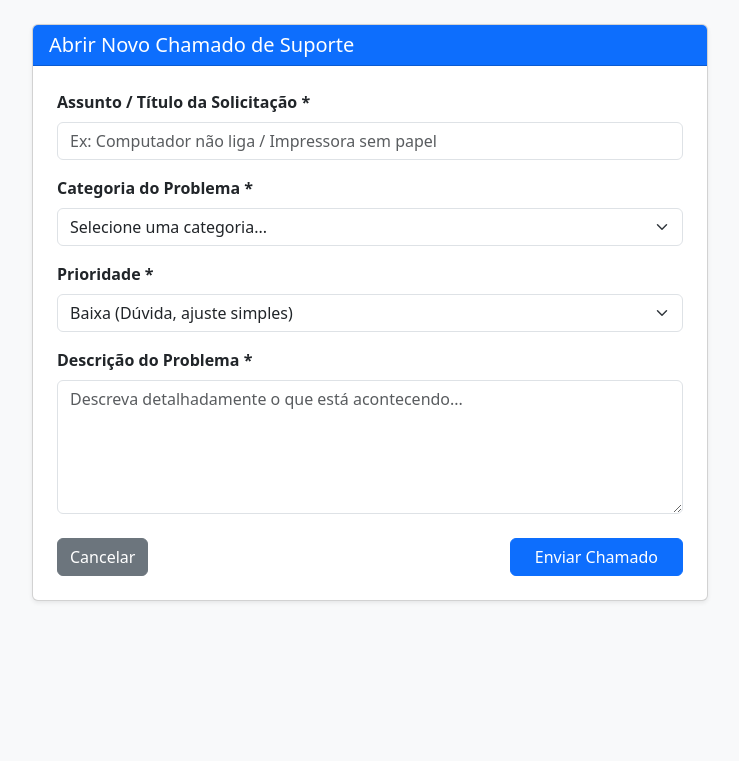
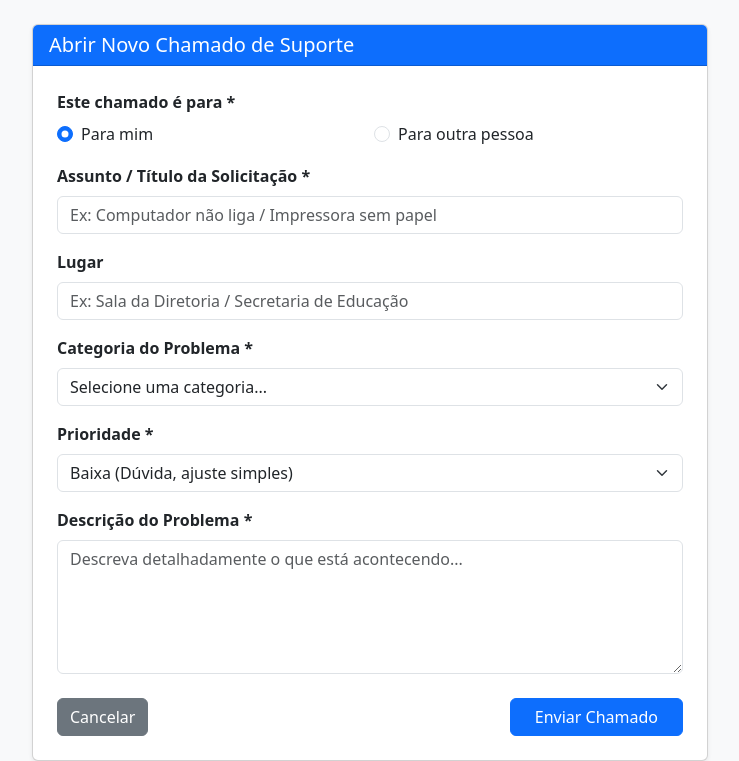
Before and after one commit to AntonioVinicius10/helpdesk_prefeitura, a PHP site: page /usuario/abrir_chamado.php in a window 1280 px wide. Shown: the part 56-817 px from the top of the page, without its empty margins (270-1009 px from the left). Before the commit the page ends 658 px from the top, so only its background shows below. Run offline with PHP 8.4, Linux system fonts and the light colour scheme; a user stored in the database is signed in; data comes from the database, SQL or seed files in the repository.

Commit message:
Modificação no suporte, usuario

```diff
--- a/usuario/abrir_chamado.php
+++ b/usuario/abrir_chamado.php
@@ -21,31 +21,58 @@ try {
 
 // 3. PROCESSAR O ENVIO DO FORMULÁRIO DE CHAMADO
 if ($_SERVER['REQUEST_METHOD'] === 'POST') {
-    $titulo       = trim($_POST['titulo'] ?? '');
-    $categoria_id = $_POST['categoria_id'] ?? '';
-    $prioridade   = $_POST['prioridade'] ?? 'baixa';
-    $descricao    = trim($_POST['descricao'] ?? '');
-    $usuario_id   = $_SESSION['usuario_id'];
+    $titulo               = trim($_POST['titulo'] ?? '');
+    $categoria_id         = $_POST['categoria_id'] ?? '';
+    $prioridade           = $_POST['prioridade'] ?? 'baixa';
+    $descricao            = trim($_POST['descricao'] ?? '');
+    $tipoSolicitante      = $_POST['tipo_solicitante'] ?? 'eu';
+    $usuarioSolicitanteTexto = trim($_POST['usuario_solicitante_texto'] ?? '');
+    $lugar                = trim($_POST['local'] ?? '');
+    $usuario_id           = (int) $_SESSION['usuario_id'];
+    $usuario_chamado_id   = $usuario_id;
+    $outroUsuario = null;
 
     if (empty($titulo) || empty($categoria_id) || empty($descricao)) {
         $mensagemErro = "Por favor, preencha todos os campos obrigatórios (*).";
-    } else {
+    } elseif ($tipoSolicitante === 'outro') {
+        if (empty($usuarioSolicitanteTexto)) {
+            $mensagemErro = "Digite o nome da pessoa para quem o chamado será aberto.";
+        } else {
+            $outroUsuario = $usuarioSolicitanteTexto;
+            $usuario_chamado_id = $usuario_id;
+        }
+    }
+
+    if (empty($mensagemErro)) {
         try {
+            // Garante que as colunas existam na tabela chamados
+            $verificaColunaOutro = $pdo->query("SHOW COLUMNS FROM chamados LIKE 'outro_usuario'");
+            if ($verificaColunaOutro->rowCount() === 0) {
+                $pdo->exec("ALTER TABLE chamados ADD COLUMN outro_usuario VARCHAR(255) DEFAULT NULL");
+            }
+
+            $verificaColunaLugar = $pdo->query("SHOW COLUMNS FROM chamados LIKE 'lugar'");
+            if ($verificaColunaLugar->rowCount() === 0) {
+                $pdo->exec("ALTER TABLE chamados ADD COLUMN lugar VARCHAR(255) DEFAULT NULL");
+            }
+
             // Gerar protocolo único (AnoMêsDia-NúmeroAleatório)
             $protocolo = date('Ymd') . '-' . rand(1000, 9999);
 
             // Insere o novo chamado incluindo o protocolo gerado
-            $sql = "INSERT INTO chamados (protocolo, usuario_id, categoria_id, titulo, descricao, prioridade, status, criado_em)
-                    VALUES (:protocolo, :usuario_id, :categoria_id, :titulo, :descricao, :prioridade, 'novo', NOW())";
+            $sql = "INSERT INTO chamados (protocolo, usuario_id, categoria_id, titulo, descricao, prioridade, outro_usuario, lugar, status, criado_em)
+                    VALUES (:protocolo, :usuario_id, :categoria_id, :titulo, :descricao, :prioridade, :outro_usuario, :lugar, 'novo', NOW())";
 
             $stmt = $pdo->prepare($sql);
             $stmt->execute([
-                'protocolo'    => $protocolo,
-                'usuario_id'   => $usuario_id,
-                'categoria_id' => $categoria_id,
-                'titulo'       => $titulo,
-                'descricao'    => $descricao,
-                'prioridade'   => $prioridade
+                'protocolo'     => $protocolo,
+                'usuario_id'    => $usuario_chamado_id,
+                'categoria_id'  => $categoria_id,
+                'titulo'        => $titulo,
+                'descricao'     => $descricao,
+                'prioridade'    => $prioridade,
+                'outro_usuario' => $outroUsuario,
+                'lugar'         => $lugar
             ]);
 
             $mensagemSucesso = "Chamado aberto com sucesso! Protocolo: " . $protocolo;
@@ -100,9 +127,40 @@ if ($_SERVER['REQUEST_METHOD'] === 'POST') {
                 <form action="abrir_chamado.php" method="POST">
 
                     <div class="mb-3">
+                        <label class="form-label fw-bold">Este chamado é para *</label>
+                        <div class="row g-2">
+                            <div class="col-md-6">
+                                <div class="form-check">
+                                    <input class="form-check-input" type="radio" name="tipo_solicitante" id="tipo_eu" value="eu" <?= (($tipoSolicitante ?? 'eu') === 'eu') ? 'checked' : '' ?>>
+                                    <label class="form-check-label" for="tipo_eu">Para mim</label>
+                                </div>
+                            </div>
+                            <div class="col-md-6">
+                                <div class="form-check">
+                                    <input class="form-check-input" type="radio" name="tipo_solicitante" id="tipo_outro" value="outro" <?= (($tipoSolicitante ?? 'eu') === 'outro') ? 'checked' : '' ?>>
+                                    <label class="form-check-label" for="tipo_outro">Para outra pessoa</label>
+                                </div>
+                            </div>
+                        </div>
+                    </div>
+
+                    <div class="mb-3" id="bloco-outra-pessoa" style="<?= (($tipoSolicitante ?? 'eu') === 'outro') ? '' : 'display:none;' ?>">
+                        <label for="usuario_solicitante_texto" class="form-label fw-bold">Quem precisa do chamado? *</label>
+                        <input type="text" name="usuario_solicitante_texto" id="usuario_solicitante_texto" class="form-control"
+                               placeholder="Digite o nome ou e-mail da pessoa"
+                               value="<?= htmlspecialchars($usuarioSolicitanteTexto ?? '') ?>">
+                        <div class="form-text">Digite o nome ou e-mail da pessoa para quem o chamado deve ser aberto.</div>
+                    </div>
+
+                    <div class="mb-3">
                         <label for="titulo" class="form-label fw-bold">Assunto / Título da Solicitação *</label>
                         <input type="text" name="titulo" id="titulo" class="form-control" required
                                placeholder="Ex: Computador não liga / Impressora sem papel">
+                    </div>
+                    <div class="mb-3">
+                        <label for="local" class="form-label fw-bold">Lugar</label>
+                        <input type="text" name="local" id="local" class="form-control"
+                               placeholder="Ex: Sala da Diretoria / Secretaria de Educação">
                     </div>
 
                     <div class="mb-3">
@@ -131,7 +189,7 @@ if ($_SERVER['REQUEST_METHOD'] === 'POST') {
                     </div>
 
                     <div class="d-flex justify-content-between align-items-center mt-4">
-                        <a href="/helpdesk_prefeitura/painel.php" class="btn btn-secondary">Cancelar</a>
+                        <a href="/helpdesk_prefeitura/account/painel.php" class="btn btn-secondary">Cancelar</a>
                         <button type="submit" class="btn btn-primary px-4">Enviar Chamado</button>
                     </div>
 
@@ -144,5 +202,29 @@ if ($_SERVER['REQUEST_METHOD'] === 'POST') {
 
     </div>
 
+    <script>
+        document.addEventListener('DOMContentLoaded', function () {
+            const tipoEu = document.getElementById('tipo_eu');
+            const tipoOutro = document.getElementById('tipo_outro');
+            const blocoOutraPessoa = document.getElementById('bloco-outra-pessoa');
+            const inputUsuario = document.getElementById('usuario_solicitante_texto');
+
+            function atualizarBloco() {
+                const mostrar = tipoOutro.checked;
+                blocoOutraPessoa.style.display = mostrar ? '' : 'none';
+
+                if (!mostrar && inputUsuario) {
+                    inputUsuario.value = '';
+                }
+            }
+
+            if (tipoEu && tipoOutro) {
+                tipoEu.addEventListener('change', atualizarBloco);
+                tipoOutro.addEventListener('change', atualizarBloco);
+                atualizarBloco();
+            }
+        });
+    </script>
+
 </body>
 </html>
```
Also changed, not shown: suporte/fila_chamados.php (+23 -1 lines).
